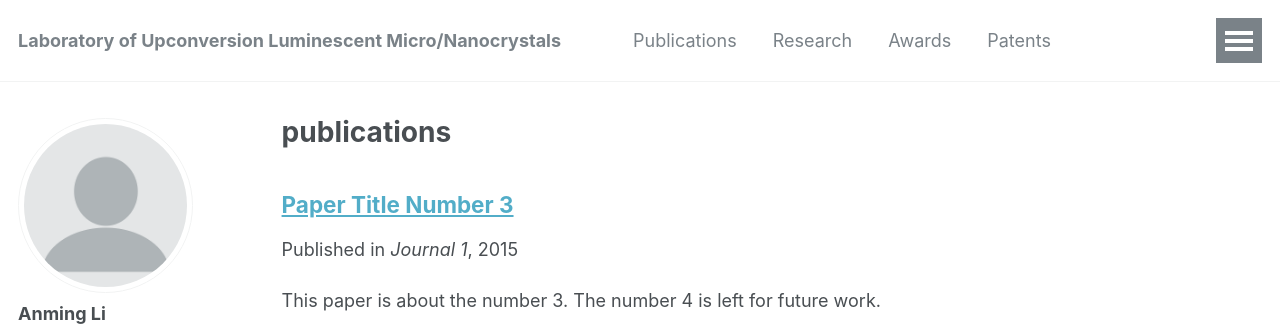
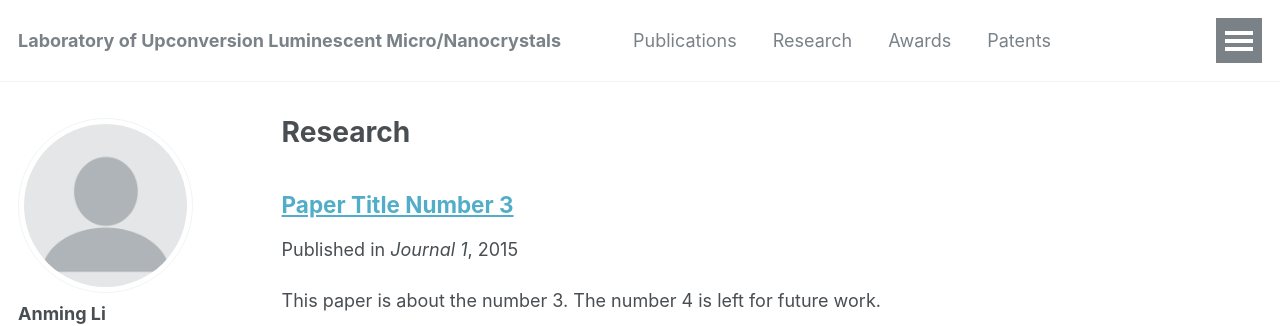
Before and after one commit to ucnclab/ucnclab.github.io, a Jekyll site: the page built from _pages/research.md, in a window 1280 px wide and 1102 px high. Shown: the top 326 px of the window. Built offline with Jekyll 4.4.1, drawn with Linux system fonts in a browser that asks for light colours; some web fonts are replaced.

Commit message:
Update research.md

```diff
--- a/_pages/research.md
+++ b/_pages/research.md
@@ -1,7 +1,7 @@
 ---
 layout: archive
-title: "publications"
-permalink: /publications/
+title: "Research"
+permalink: /research/
 author_profile: true
 ---
 
```
